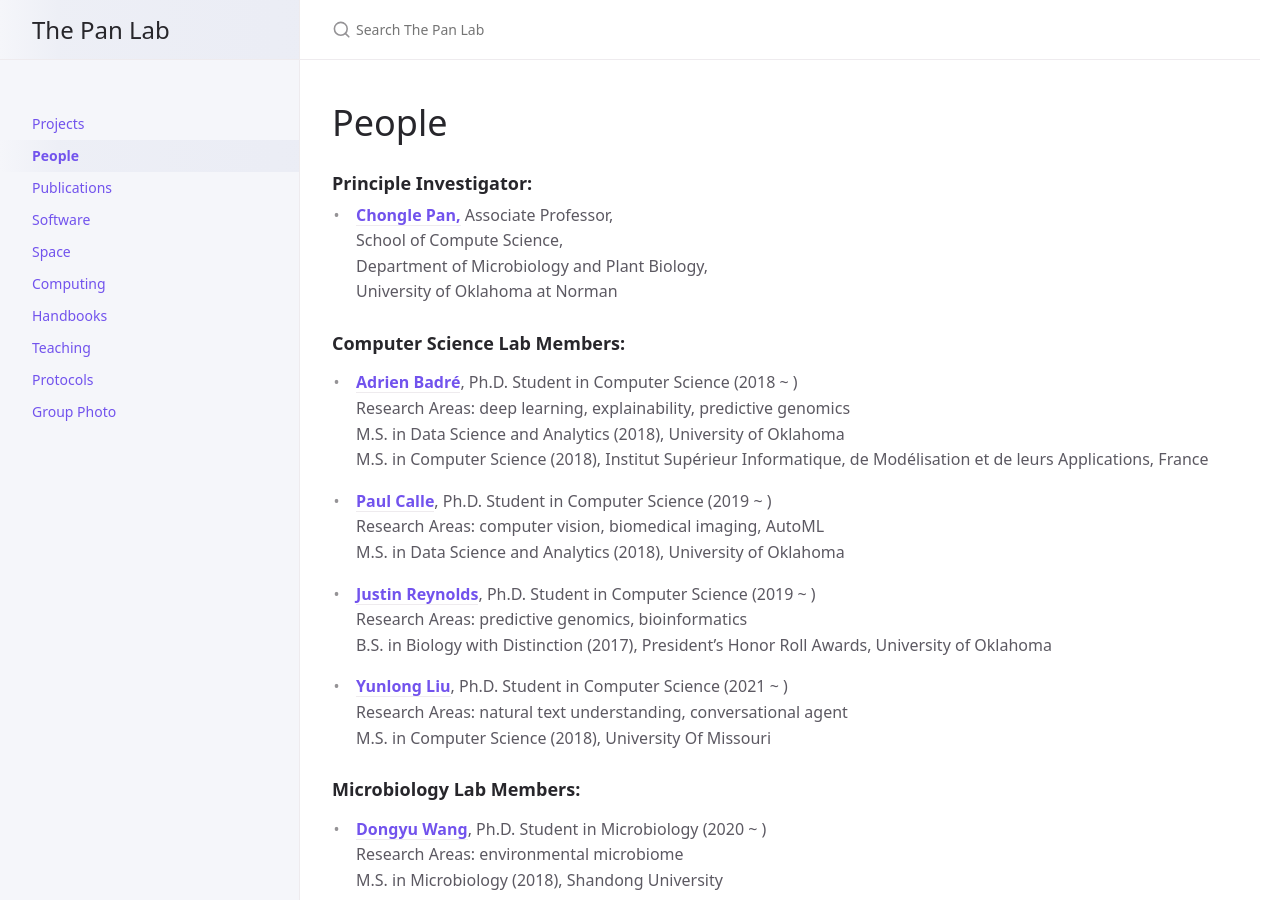
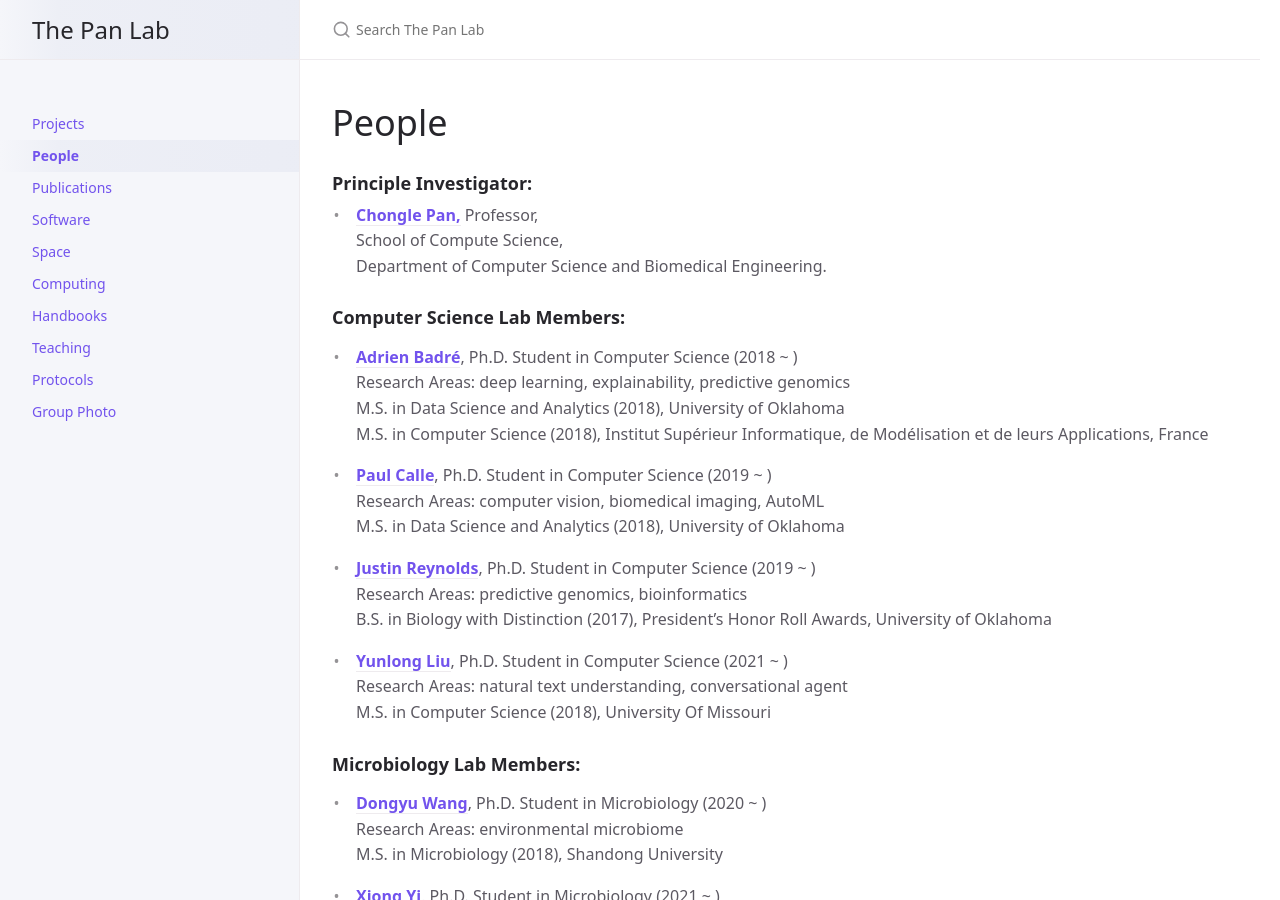
Before and after one commit to thepanlab/thepanlab.github.io, a Jekyll site: the page built from docs/people.md, in a window 1280 px wide and 900 px high. Built offline with Jekyll 4.4.1, drawn with Linux system fonts in a browser that asks for light colours.

Commit message:
Update people.md
Update title and affiliation

```diff
--- a/docs/people.md
+++ b/docs/people.md
@@ -8,10 +8,9 @@ nav_order: 2
 
 ### **Principle Investigator:**
 
-- [**Chongle Pan,**](https://github.com/chonglepan) Associate Professor,
+- [**Chongle Pan,**](https://github.com/chonglepan)  Professor,
   School of Compute Science,
-  Department of Microbiology and Plant Biology,
-  University of Oklahoma at Norman
+  Department of Computer Science and Biomedical Engineering.
 
 ### **Computer Science Lab Members:**
 
```
